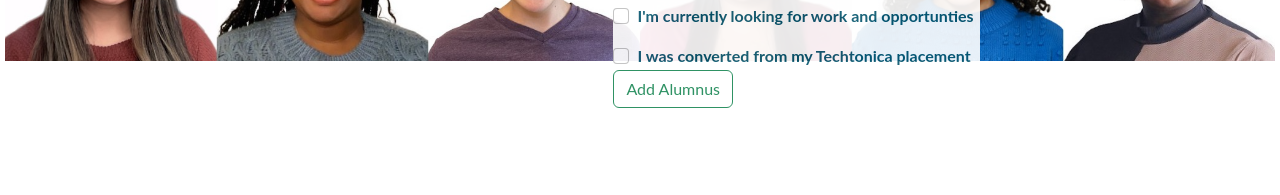
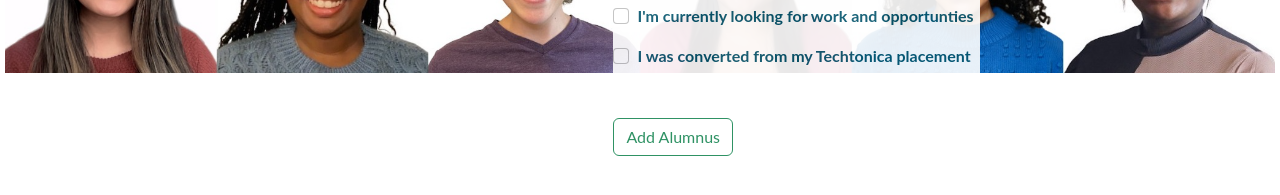
Before and after one commit to ggar46/alumnitracker, a React (Vite) app in the folder client/: page / in a window 1280 px wide. Shown: the part 657-852 px from the top of the page. Built offline with nearby package versions, Linux system fonts and the light colour scheme; no server answers.

Commit message:
add space before and after submit button

```diff
--- a/client/src/App.css
+++ b/client/src/App.css
@@ -174,3 +174,7 @@ button.btn.btn-primary {
   overflow: auto;
   height: 75vh;
 }
+
+#submit {
+  margin: 3em 0;
+}
--- a/client/src/components/Form.jsx
+++ b/client/src/components/Form.jsx
@@ -215,7 +215,7 @@ const MyForm = ({ onSaveAlumnus, editingAlumnus, onUpdateAlumnus }) => {
       </Form.Group>
 
       <Form.Group>
-        <Button type="submit" variant="outline-success">
+        <Button id="submit" type="submit" variant="outline-success">
           {alumnus.id ? "Edit Alumnus" : "Add Alumnus"}
         </Button>
         {alumnus.id ? (
```
